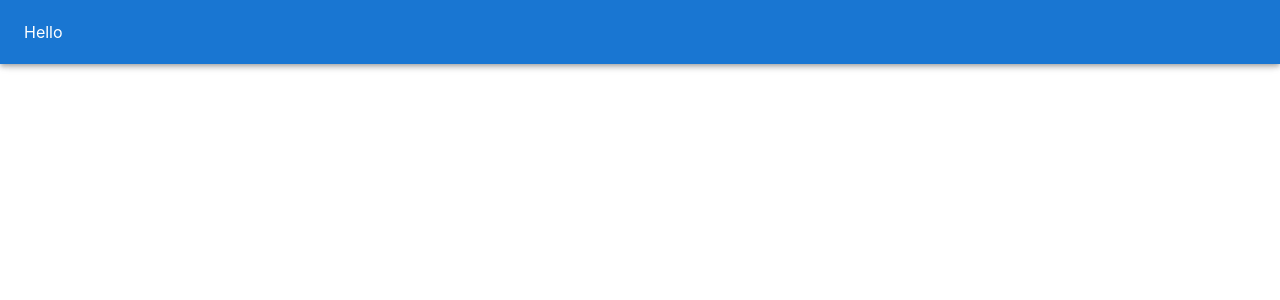
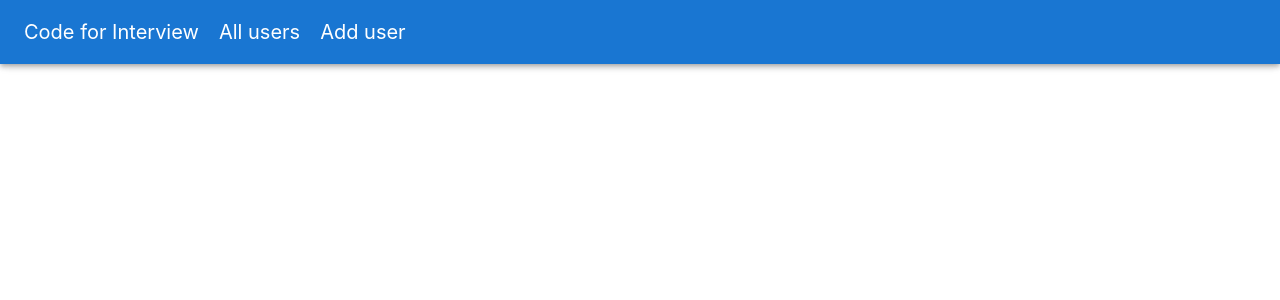
Before and after one commit to Venyad/CRUDAPP, a React (Create React App) app in the folder client/: page / in a window 1280 px wide. Shown: the top 300 px of the page. Built offline with nearby package versions, Linux system fonts and the light colour scheme.

Commit message:
Nav Bar updated

```diff
--- a/client/src/components/NavBar.jsx
+++ b/client/src/components/NavBar.jsx
@@ -1,14 +1,27 @@
-import { AppBar } from '@mui/material'
+import { AppBar, styled } from '@mui/material'
 import { Toolbar } from '@mui/material';
 
+const Header = styled(AppBar)`
+    background: #ffffff
+`;
+
+const Tabs = styled('p')`
+    font-size: 20px;
+    margin-right: 20px
+`
+
 const NavBar = () => {
-    return(
-        <AppBar>
-            <Toolbar>
-                <p> Hello</p>
+    return (
+        <Header>
+            <AppBar>
+                <Toolbar>
+                    <Tabs>Code for Interview</Tabs>
+                    <Tabs>All users</Tabs>
+                    <Tabs>Add user</Tabs>
 
-            </Toolbar>
-        </AppBar>
+                </Toolbar>
+            </AppBar>
+        </Header>
     )
 }
 
```
